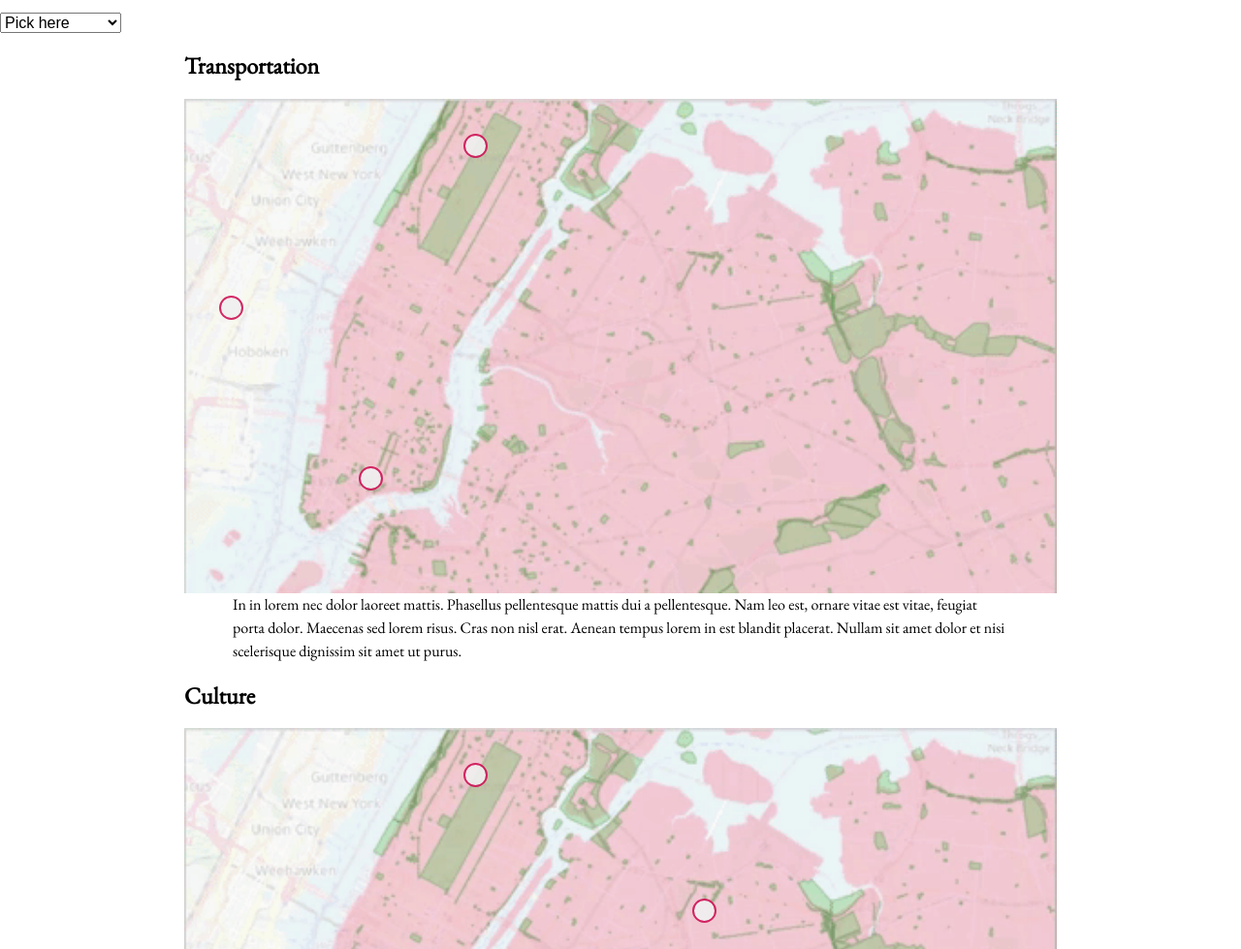
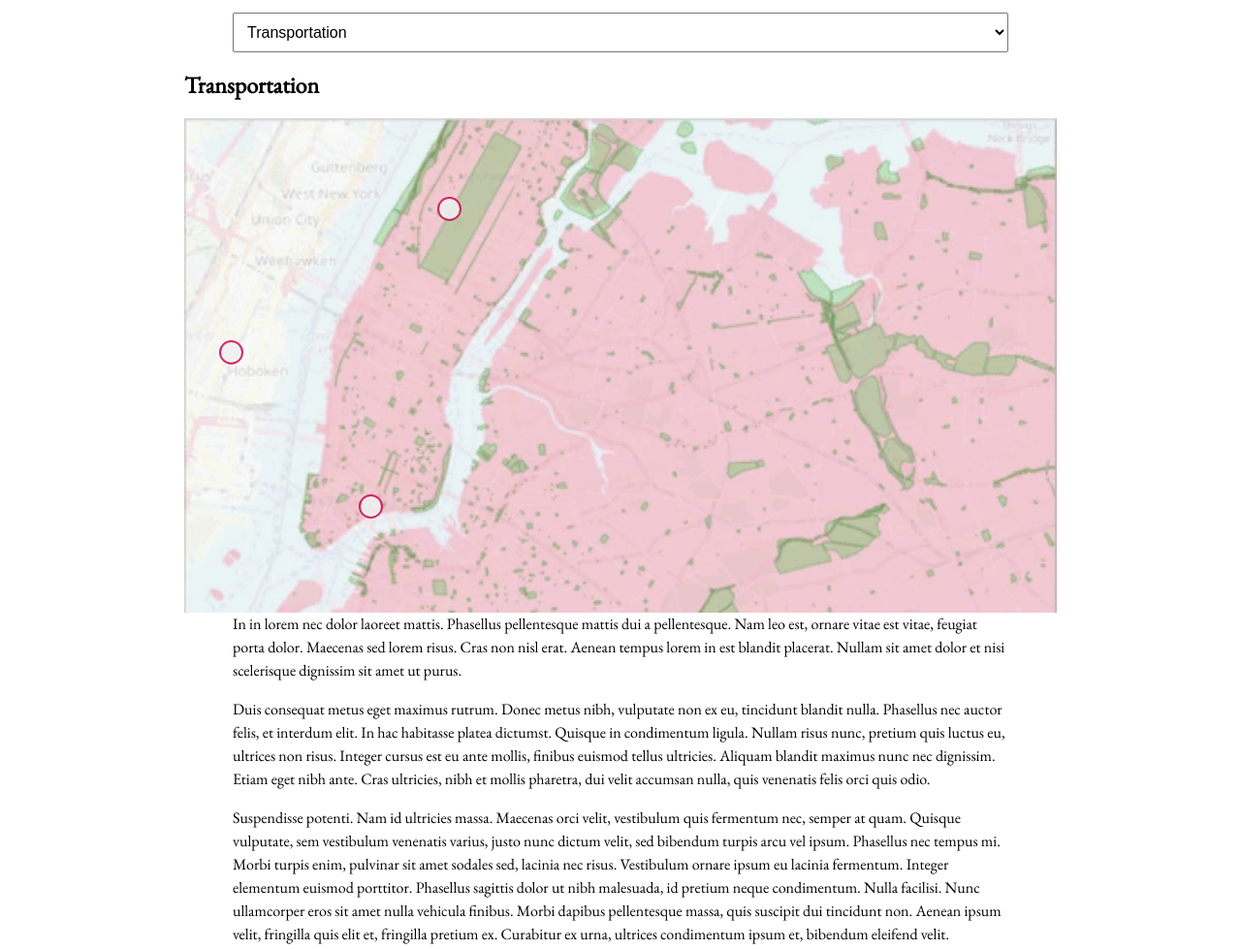
Before and after one commit to OliviaBensimon/tourism, a plain HTML site: page index.html in a window 1280 px wide. Shown: the part 1140-2119 px from the top of the page at 97% size. Drawn offline with nearby package versions, Linux system fonts and the light colour scheme.

Commit message:
fixed interactives

```diff
--- a/index.html
+++ b/index.html
@@ -65,7 +65,6 @@
     <div class="flex filter">
       <div>
         <select id="party" class="filter">
-          <option value="item">Pick here</option>
           <option value="transportation">Transportation</option>
           <option value="culture">Culture</option>
           <option value="food">Food</option>
@@ -73,10 +72,10 @@
       </div>
     </div>
 
-    <div class="transportation">
+    <div class="transportation active">
       <div class="container image">
+        <h2> Transportation </h2>
         <div class="annotate">
-          <h2> Transportation </h2>
           <img src="images/transportation.gif">
           <div id="bikes" class="dot un">
             <a class="close fa fa-times" href="#"></a>
@@ -110,12 +109,12 @@
         blandit
         placerat.
         Nullam sit amet dolor et nisi scelerisque dignissim sit amet ut purus.</p>
-
+    </div>
 
     <div class="culture">
       <div class="container image">
+        <h2> Culture </h2>
         <div class="annotate">
-            <h2> Culture </h2>
           <img src="images/culture.gif">
           <div id="museums" class="dot un">
             <a class="close fa fa-times" href="#"></a>
@@ -149,11 +148,12 @@
           blandit
           placerat.
           Nullam sit amet dolor et nisi scelerisque dignissim sit amet ut purus.</p>
-
+      </div>
+    </div>
     <div class="food">
       <div class="container image">
+        <h2> Food </h2>
         <div class="annotate">
-                <h2> Food </h2>
           <img src="images/food.gif">
           <div id="outdoordining" class="dot un">
             <a class="close fa fa-times" href="#"></a>
--- a/main.js
+++ b/main.js
@@ -19,20 +19,28 @@ document.addEventListener("DOMContentLoaded", function (e) {
 	/**
 	 * Capture all filters into a NodeList
 	 */
-	const filter_dropdowns = document.querySelectorAll("select.filter");
+	const filter_dropdown = document.querySelector("#party");
 
 	/**
 	 * Listen to each filter dropdown for a change and fire the filter function
 	 */
-	filter_dropdowns.forEach(function (filter_dropdown) {
+
 	filter_dropdown.addEventListener("change", function (e) {
 		/**
 		 * on change, run the filter_movies function
 		 * which will re-evaluate all three dropdown selections and generate
 		 * a fresh selector for the filters
 		 */
-			filter_tourism();
+		const value = e.target.value;
+		const active_images = document.querySelectorAll(".food.active, .transportation.active, .culture.active");
+
+		active_images.forEach(function (image) {
+			image.classList.remove("active");
 		});
+
+		const show_image = document.querySelector(`.${value}`);
+
+		show_image.classList.add("active");
 	});
 });
 
@@ -60,7 +68,8 @@ function filter_tourism() {
 	/**
 	 * Show items that match the dropdowns
 	 */
-	const filtered_items = document.querySelectorAll(`.item.${transportation_class}.${culture_class}.${food_class}`);
+	const filtered_items = document.querySelectorAll(`.item.$ { transportation_class }.$ { culture_class }.$ { food_class }
+								`);
 
 	filtered_items.forEach(function (item) {
 		item.classList.add("active");
--- a/style.css
+++ b/style.css
@@ -170,10 +170,26 @@ figcaption {
     transition: opacity 0.5s ease-in-out;
 }
 
+.transportation, .culture, .food {
+    display: none;
+}
+
+.transportation.active, .food.active, .culture.active {
+    display: block
+}
+
+#party {
+    display: block;
+    width: 100%;
+    max-width: 800px;
+    padding: 10px;
+    margin: 0 auto;
+}
+
 /** transportation annotations */
 #bikes:not(.active) {
-    top: 15%;
-    left: 32%;
+    top: 16%;
+    left: 29%;
 }
 
 #ferry:not(.active) {
```
Lines whose indentation alone changed are shown as unchanged.
